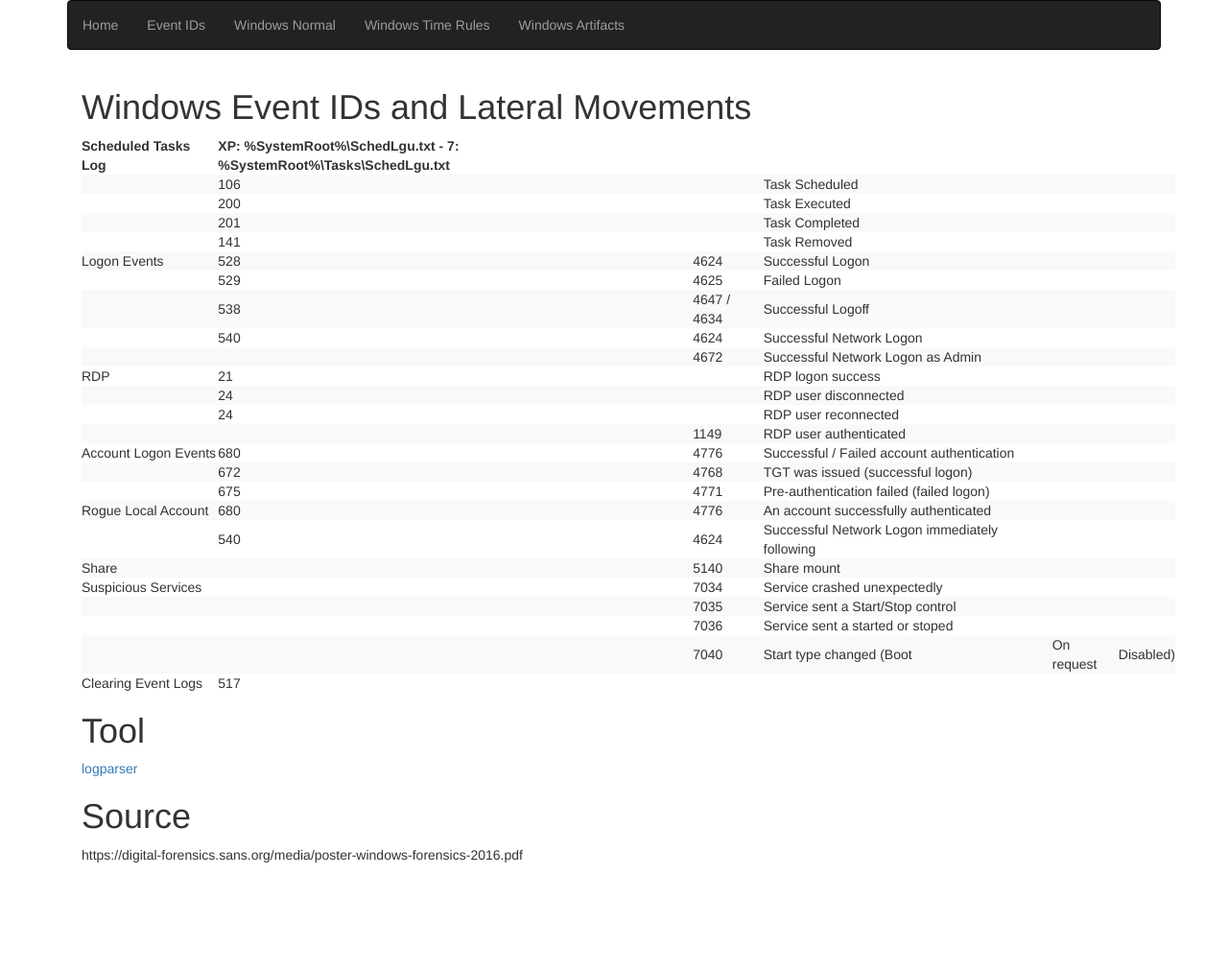
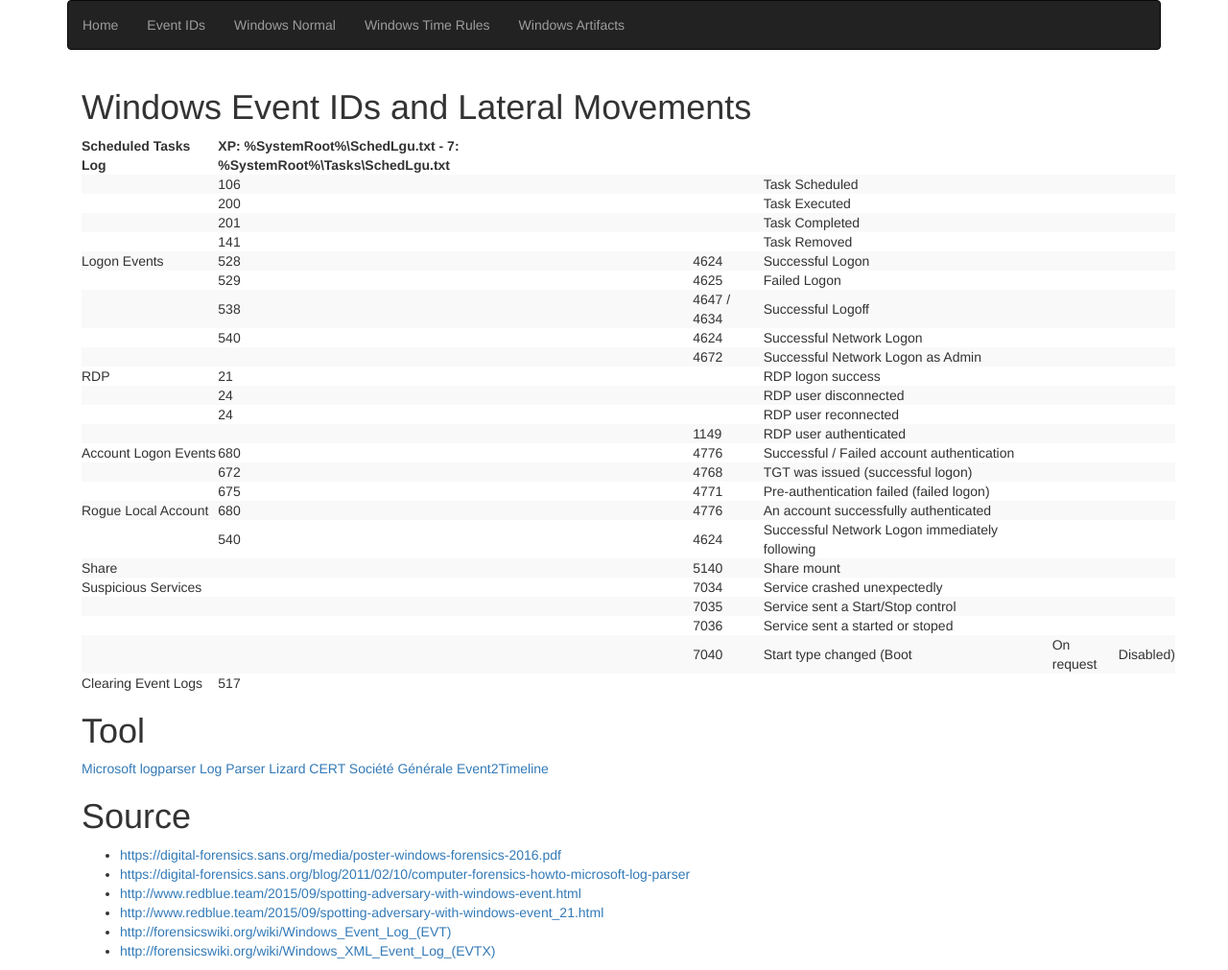
Before and after one commit to jipegit/jipegit.github.io, a Jekyll site: the page built from event-ids.md, in a window 1280 px wide. Shown: the whole page at 96% size. Built offline with Jekyll 4.4.1, drawn with Linux system fonts in a browser that asks for light colours; before the commit the page ends 911 px from its top, so only the background shows below that.

Commit message:
windows time rules update
windows time rules update

```diff
--- a/event-ids.md
+++ b/event-ids.md
@@ -35,8 +35,15 @@ permalink: /event-ids
 
 # Tool
 
-[logparser](https://www.microsoft.com/en-us/download/details.aspx?id=24659)
+[Microsoft logparser](https://www.microsoft.com/en-us/download/details.aspx?id=24659)
+[Log Parser Lizard](http://www.lizard-labs.com/log_parser_lizard.aspx)
+[CERT Société Générale Event2Timeline](https://github.com/certsocietegenerale/event2timeline)
 
 # Source
 
-https://digital-forensics.sans.org/media/poster-windows-forensics-2016.pdf
+* <https://digital-forensics.sans.org/media/poster-windows-forensics-2016.pdf>
+* <https://digital-forensics.sans.org/blog/2011/02/10/computer-forensics-howto-microsoft-log-parser>
+* <http://www.redblue.team/2015/09/spotting-adversary-with-windows-event.html>
+* <http://www.redblue.team/2015/09/spotting-adversary-with-windows-event_21.html>
+* <http://forensicswiki.org/wiki/Windows_Event_Log_(EVT)>
+* <http://forensicswiki.org/wiki/Windows_XML_Event_Log_(EVTX)>
```
Also changed, not shown: windows-time-rules.md (+12 -1 lines).
